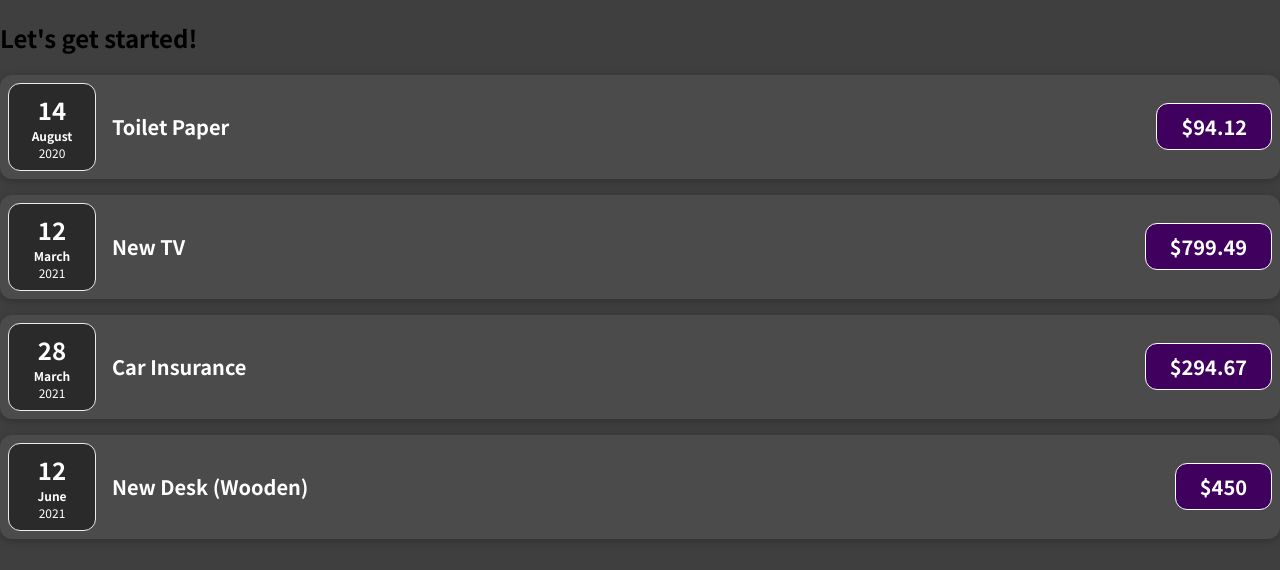
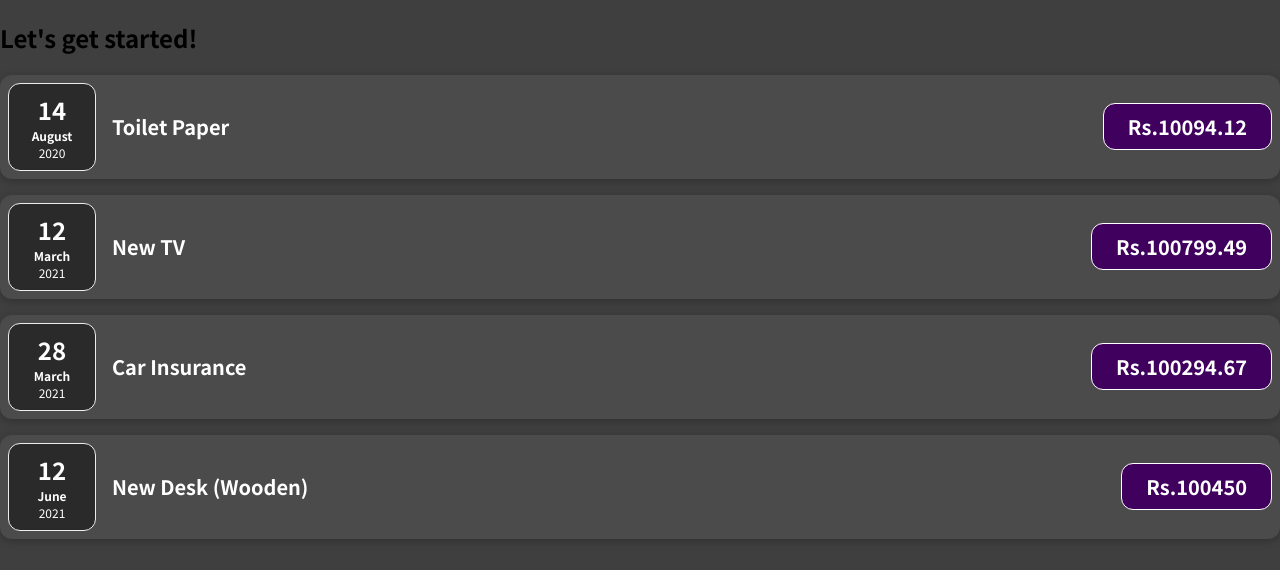
Before and after one commit to Millionaiyer/project-finance, a JavaScript app: page / in a window 1280 px wide. Shown: the top 570 px of the page. Built offline with nearby package versions, Linux system fonts and the light colour scheme.

Commit message:
test commit

```diff
--- a/src/Components/ExpenseItem.js
+++ b/src/Components/ExpenseItem.js
@@ -7,7 +7,7 @@ function ExpenseItem(props) {
       <ExpenseDate date={props.date} />
       <div className="expense-item__description">
         <h2>{props.title}</h2>
-        <div className="expense-item__price">${props.amount}</div>
+        <div className="expense-item__price">Rs.100{props.amount}</div>
       </div>
     </div>
   );
```
